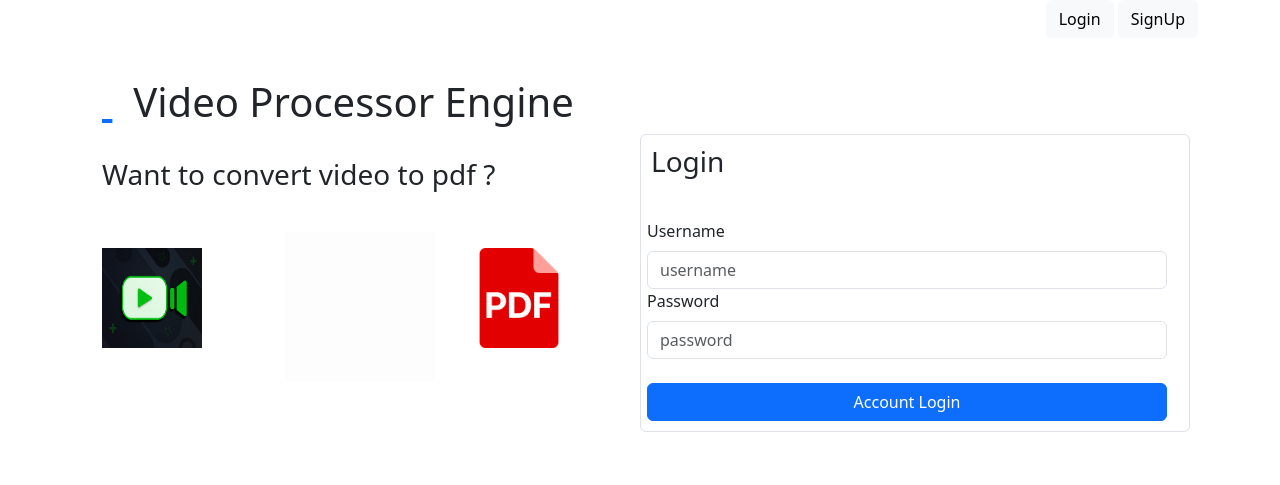
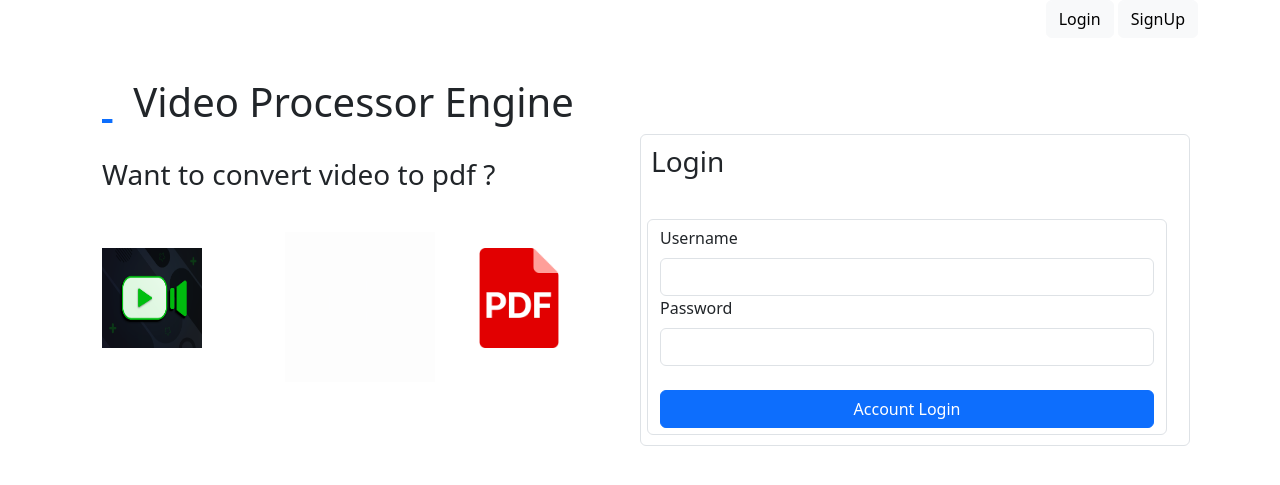
Before and after one commit to Prakash22Suthar/video_processor_AI-tool, a Django app: page /login/ in a window 1280 px wide. Shown: the top 485 px of the page. Run offline with Django 5.2, Linux system fonts and the light colour scheme.

Commit message:
validation added to login and signup

```diff
--- a/templates/account/login.html
+++ b/templates/account/login.html
@@ -1,39 +1,54 @@
 {% extends 'base.html' %}
-
 
 {% block container_block %}
 
-
 <div class="row">
-
     <h3>Login</h3>
     <div class="row g-3">
         <form method="POST">
             {% csrf_token %}
-            <div class="col-12">
-                <div class="form-group">
-                    <label class="form-label" for="email-address">Username</label>
-                    <div class="form-control-wrap">
-                        <input type="text" name="login" class="form-control" id="id_login" placeholder="username">
+
+            <div class="login-form form-control">
+                <div class="">
+                    <label for="" class="form-label">Username</label>
+                    <div class="">
+                        <input type="text" name="login" {% if form.login.value %}value="{{form.login.value}}"{% endif %} class="form-control">
+                        {% if form.login.errors %}
+                        {% for error in form.login.errors %}
+                        <p style="color: red;">{{error}}</p>
+                        {% endfor %}
+                        {% endif %}
                     </div>
                 </div>
-            </div>
-            <div class="col-12">
-                <div class="form-group">
-                    <label class="form-label d-flex" for="password">Password </label>
-                    <div class="form-control-wrap">
-                        <input type="password" name="password" class="form-control" id="id_password" placeholder="password">
+                <div class="">
+                    <label for="" class="form-label">Password</label>
+                    <div class="">
+                        <input type="password" name="password" {% if form.password.value %}value="{{form.password.value}}"{% endif %} class="form-control">
+                        {% if form.password.errors %}
+                        {% for error in form.password.errors %}
+                        <p style="color: red;">{{error}}</p>
+                        {% endfor %}
+                        {% endif %}
                     </div>
                 </div>
-            </div>
-            <br>
-            <button class="col-12 btn btn-primary w-100" type="submit">
-                Account Login
-            </button>
+                <div class="">
+                    <div class="flex items-center">
+                        {% comment %} <input checked id="checked-checkbox" type="checkbox" value="" class="w-6 h-6 text-[#05F] bg-gray-100 border-gray-300 rounded focus:ring-blue-500 dark:focus:ring-blue-600 dark:ring-offset-gray-800 focus:ring-2 dark:bg-gray-700 dark:border-gray-600"> {% endcomment %}
+                        {% comment %} <label for="checked-checkbox" class="ml-2 text-sm font-normal text-gray-900 dark:text-gray-300">Remind me</label> {% endcomment %}
+                    </div>
+                </div> <br>
+                <div class=" mb-6">
+                    <button class="col-12 btn btn-primary w-100" type="submit">
+                        Account Login
+                    </button>
+                </div>
+                {% comment %} <div class="text-center">
+                    <a href="{% url 'account_reset_password' %}" class="form-link">
+                        Forgot password
+                    </a>
+                </div> {% endcomment %}
         </form>
     </div><!-- .row -->
 </div>
 
-
-
 {% endblock container_block %}
```
Also changed, not shown: templates/account/signup.html (+47 -1 lines), video_app/forms.py (+7 -0 lines), 1 other file.
